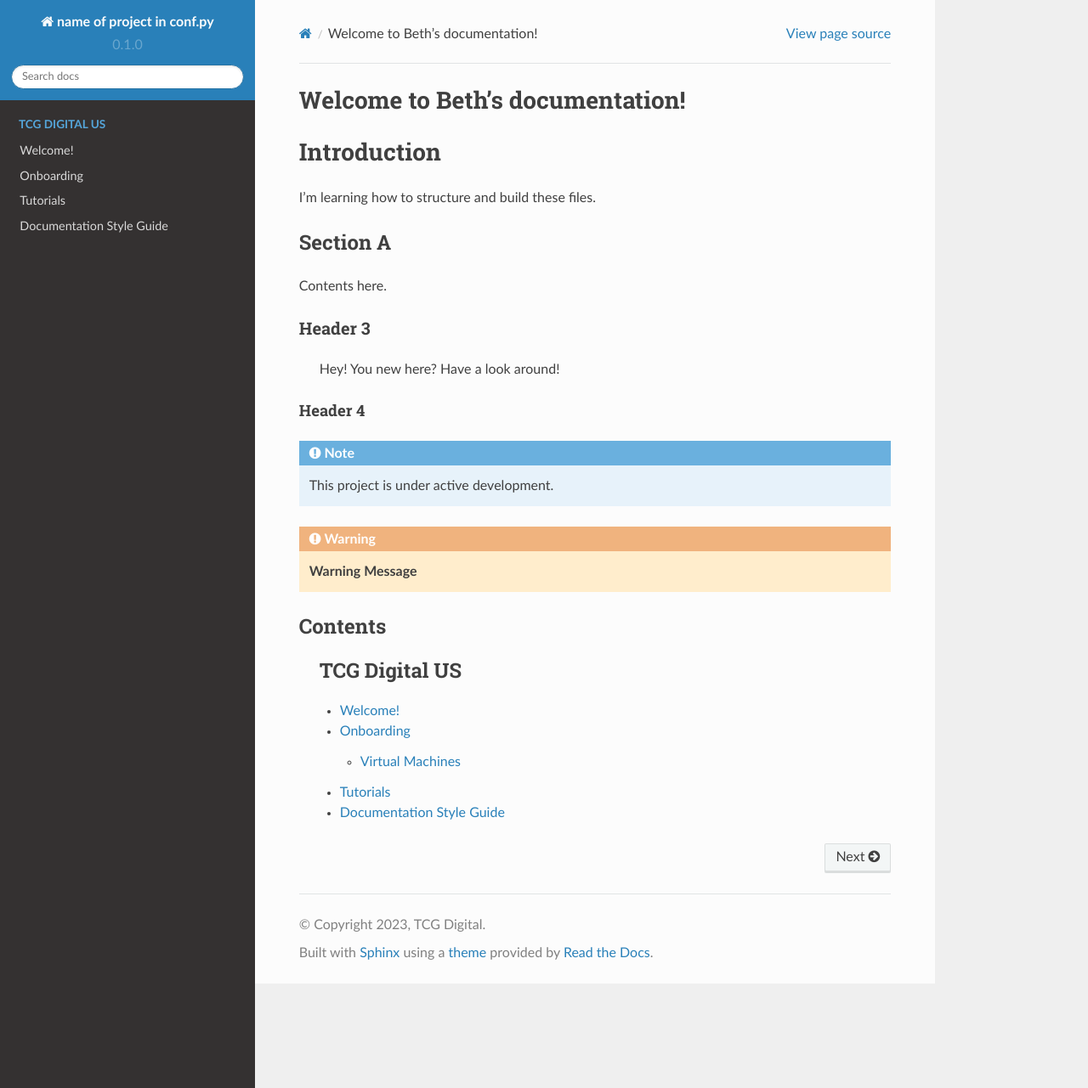
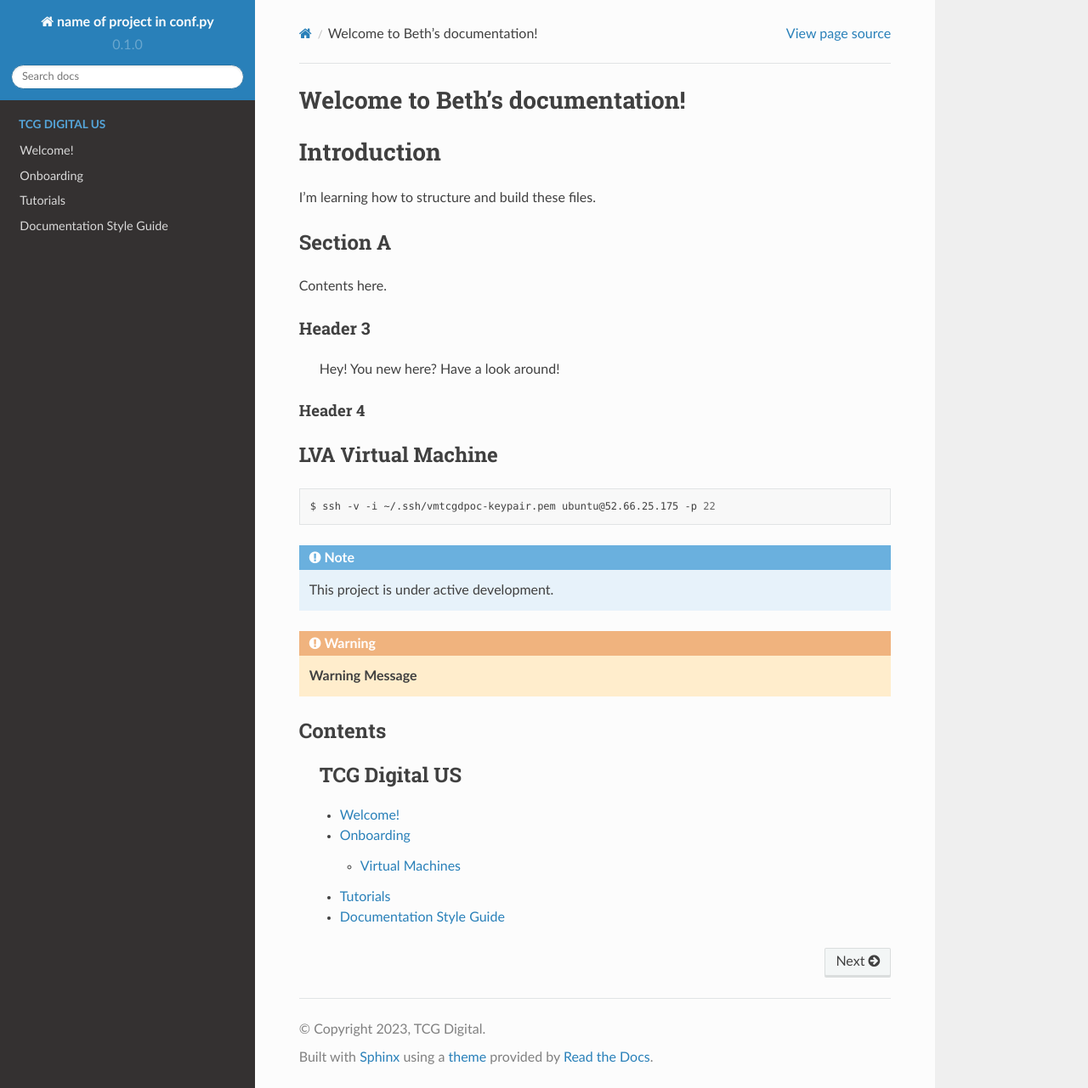
Before and after one commit to beoben/rtd-tutorial, a Sphinx documentation site: the page built from docs/source/index.rst, in a window 1280 px wide and 1281 px high. Shown: the whole window at 85% size. Built offline with Sphinx 7.4.7 and the Read the Docs theme 2.0.0, drawn with Linux system fonts in a browser that asks for light colours; pages that are not in the unit, such as notebooks, are missing from menus.

Commit message:
Update index.rst

```diff
--- a/docs/source/index.rst
+++ b/docs/source/index.rst
@@ -20,6 +20,13 @@ Header 3
 Header 4
 ^^^^^^^^
 
+LVA Virtual Machine
+-------------------
+
+.. code:: bash
+
+   $ ssh -v -i ~/.ssh/vmtcgdpoc-keypair.pem ubuntu@52.66.25.175 -p 22
+
 .. note:: This project is under active development.
 
 .. warning:: **Warning Message**
```
